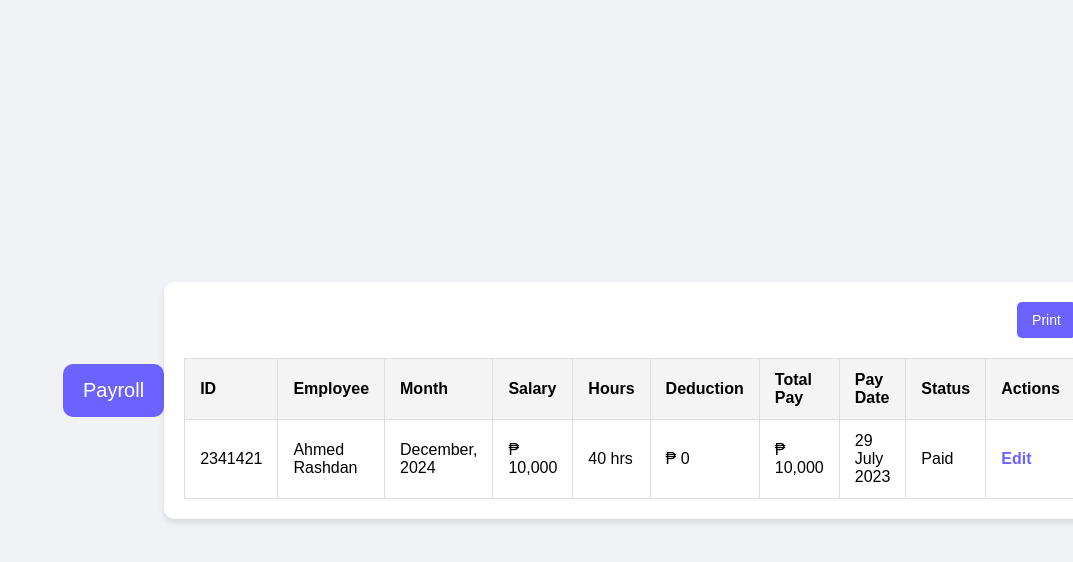
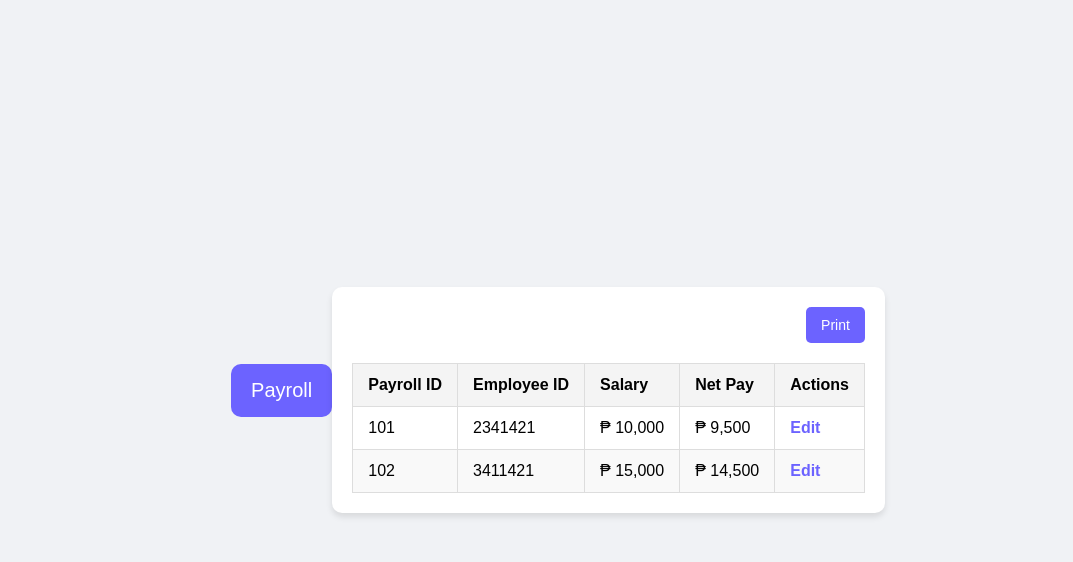
Before and after one commit to xoxolrjj/IT_111, a PHP site: page /view/payroll.php in a window 1280 px wide; the page is wider, and only the part inside the window is pictured. Shown: the top 562 px of that part, without its empty margins (207-1280 px from the left). Run offline with PHP 8.4, Linux system fonts and the light colour scheme.

Commit message:
ui update

```diff
--- a/view/department.php
+++ b/view/department.php
@@ -34,12 +34,14 @@
                         <thead>
                             <tr>
                                 <th>Department Name</th>
+                                <th>Manager ID</th>
                                 <th>Action</th>
                             </tr>
                         </thead>
                         <tbody>
                             <tr>
                                 <td>Ahmed Rashdan</td>
+                                <td>101</td>
                                 <td>
                                     <button class="edit-btn">✏️</button>
                                     <button class="delete-btn">🗑️</button>
@@ -47,6 +49,7 @@
                             </tr>
                             <tr>
                                 <td>Ali Alhamdan</td>
+                                <td>102</td>
                                 <td>
                                     <button class="edit-btn">✏️</button>
                                     <button class="delete-btn">🗑️</button>
--- a/view/payroll.php
+++ b/view/payroll.php
@@ -7,8 +7,6 @@
     <link rel="stylesheet" href="../css/styles_payroll.css">
 </head>
 <body>
-
-
     <div class="main-content">
         <div class="header">Payroll</div>
         <div class="table-container">
@@ -18,29 +16,26 @@
             <table>
                 <thead>
                     <tr>
-                        <th>ID</th>
-                        <th>Employee</th>
-                        <th>Month</th>
+                        <th>Payroll ID</th>
+                        <th>Employee ID</th>
                         <th>Salary</th>
-                        <th>Hours</th>
-                        <th>Deduction</th>
-                        <th>Total Pay</th>
-                        <th>Pay Date</th>
-                        <th>Status</th>
+                        <th>Net Pay</th>
                         <th>Actions</th>
                     </tr>
                 </thead>
                 <tbody>
                     <tr>
+                        <td>101</td>
                         <td>2341421</td>
-                        <td>Ahmed Rashdan</td>
-                        <td>December, 2024</td>
                         <td>₱ 10,000</td>
-                        <td>40 hrs</td>
-                        <td>₱ 0</td>
-                        <td>₱ 10,000</td>
-                        <td>29 July 2023</td>
-                        <td class="status-paid">Paid</td>
+                        <td>₱ 9,500</td>
+                        <td><a href="#" class="edit-link">Edit</a></td>
+                    </tr>
+                    <tr>
+                        <td>102</td>
+                        <td>3411421</td>
+                        <td>₱ 15,000</td>
+                        <td>₱ 14,500</td>
                         <td><a href="#" class="edit-link">Edit</a></td>
                     </tr>
                     <!-- Add additional rows as needed -->
```
Also changed, not shown: view/attendance.php (+6 -16 lines), view/employees.php (+8 -5 lines), view/leave.php (+13 -9 lines).
